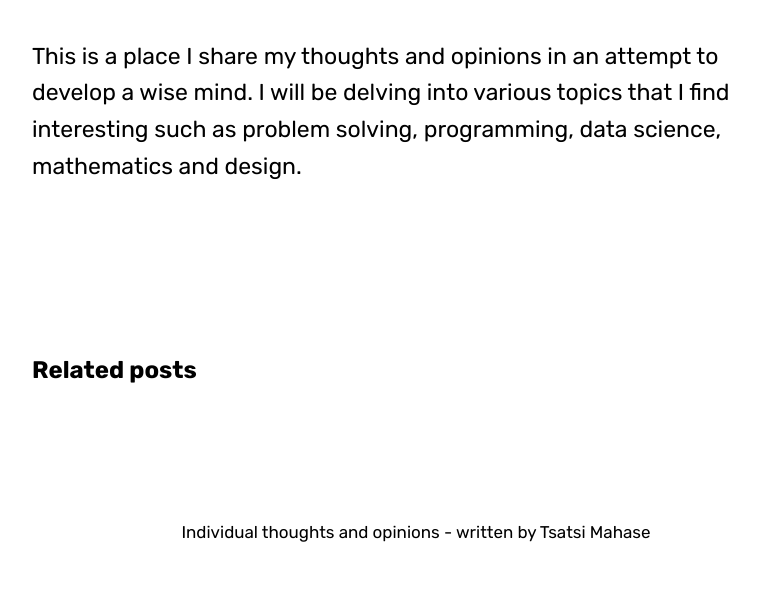
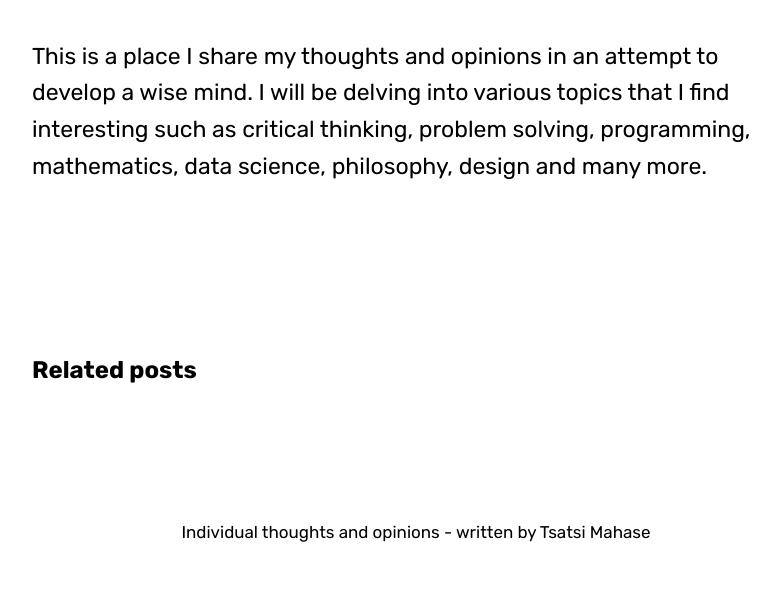
Before and after one commit to Tsatsi/tsatsi.github.io, a Jekyll site: the page built from _posts/2018-08-14-welcome-to-wise-mind.md, in a window 1280 px wide. Shown: the part 828-1438 px from the top of the page, without its empty margins (224-1004 px from the left). Built offline with Jekyll 4.4.1, drawn with Linux system fonts in a browser that asks for light colours; some web fonts are replaced; comment, search, counter and statistics services are not loaded.

Commit message:
update welcome message

```diff
--- a/_posts/2018-08-14-welcome-to-wise-mind.md
+++ b/_posts/2018-08-14-welcome-to-wise-mind.md
@@ -9,6 +9,6 @@ overlay: red
 published: true
 
 ---
-This is a place I share my thoughts and opinions in an attempt to develop a wise mind. I will be delving into various topics that I find interesting such as problem solving, programming, data science, mathematics and design.
+This is a place I share my thoughts and opinions in an attempt to develop a wise mind. I will be delving into various topics that I find interesting such as critical thinking, problem solving, programming, mathematics, data science, philosophy, design and many more.
 {: .lead}
 <!–-break-–>
```
